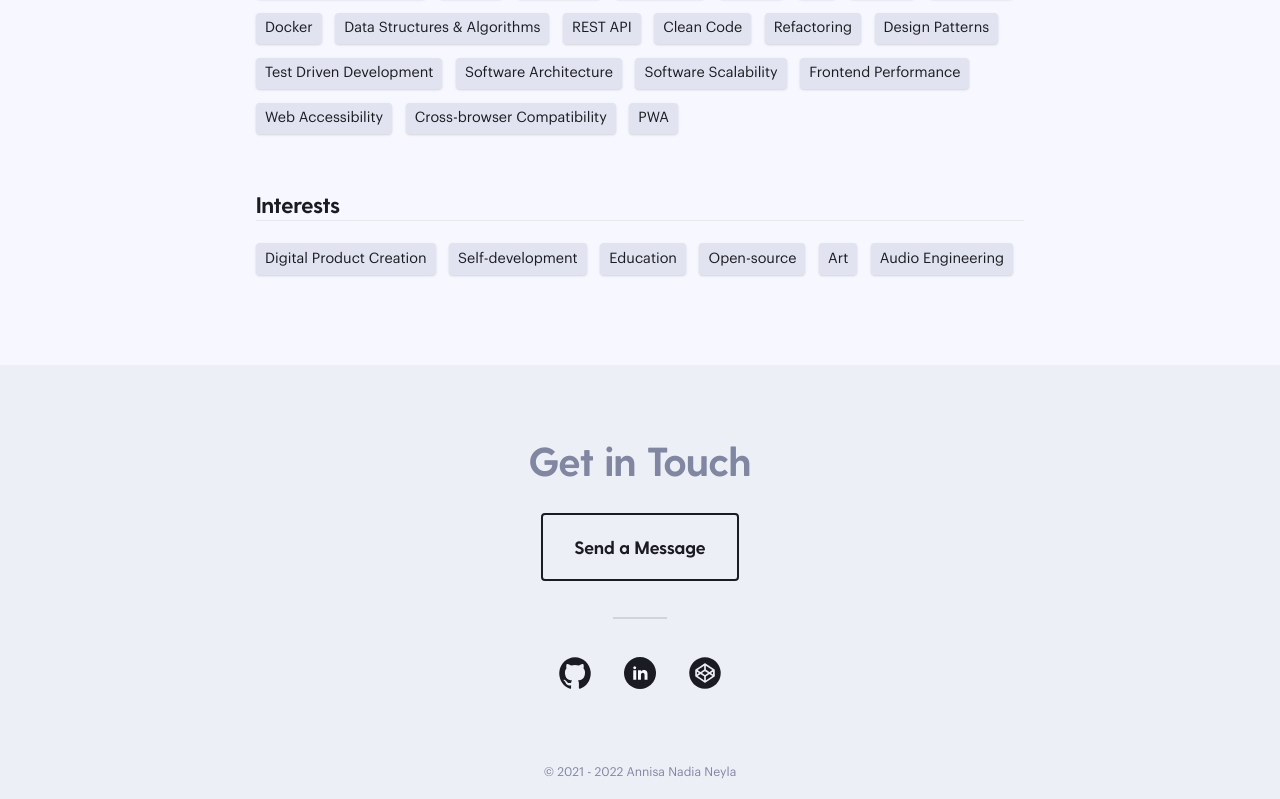
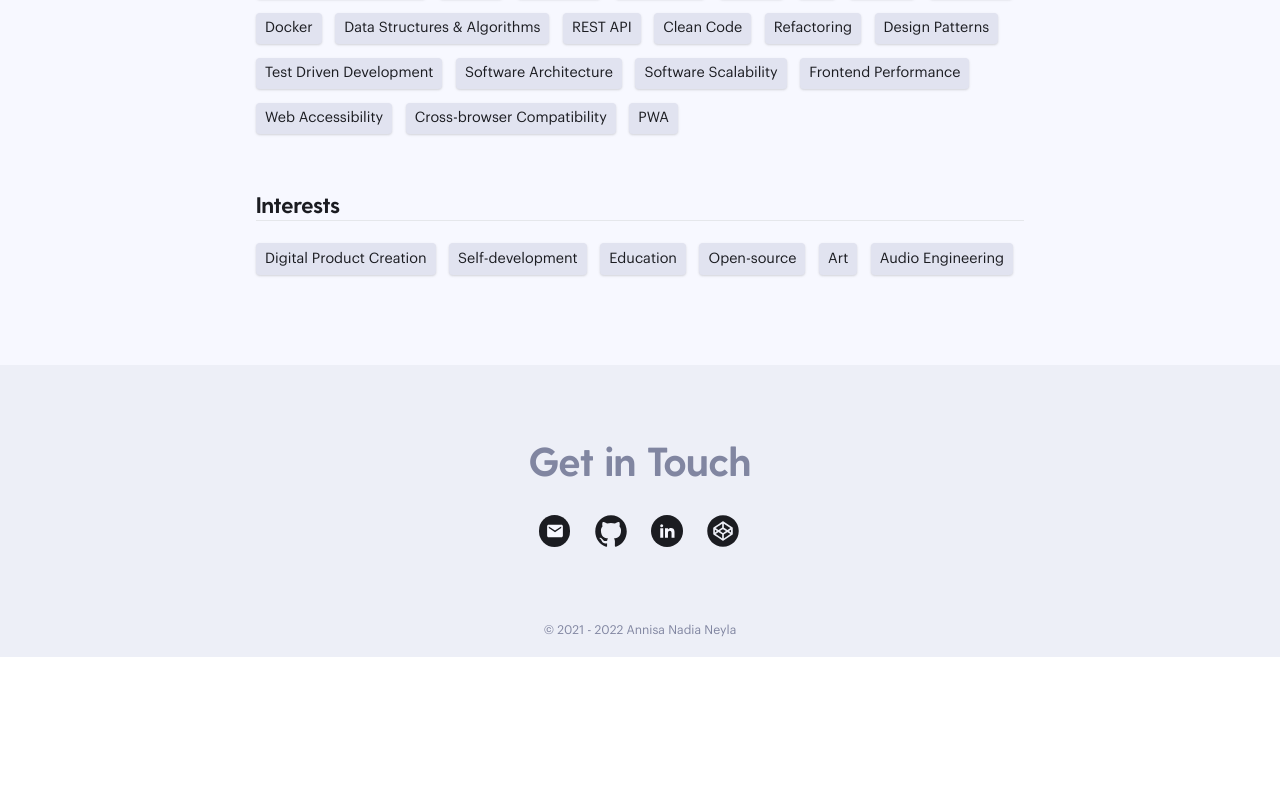
Before and after one commit to nadiannis/nadiannis-site, a Next.js app: page /about in a window 1280 px wide. Shown: the part 1108-1907 px from the top of the page. After the commit the page ends 1765 px from the top, so only its background shows below. Built offline with nearby package versions, Linux system fonts and the light colour scheme.

Commit message:
feat: modify footer & social links

```diff
--- a/components/layouts/Footer.js
+++ b/components/layouts/Footer.js
@@ -1,16 +1,11 @@
 import Container from '@/components/ui/Container';
 import SocialLinkList from '@/components/ui/SocialLinkList';
-import Button from '@/components/ui/Button';
 
 export default function Footer() {
   return (
     <footer className="text-center bg-shade1 text-secondary pt-16 pb-20 mdplus:pb-4">
       <Container>
         <h2 className="text-4xl mb-7">Get in Touch</h2>
-        <Button link="/contact-me" className="btn-ghost mb-8">
-          Send a Message
-        </Button>
-        <hr className="w-12 mx-auto border border-gray-300 dark:border-gray-600 mb-8" />
         <SocialLinkList />
         <span className="block text-xs mt-16">
           &copy; 2021 - {new Date().getFullYear()} Annisa Nadia Neyla
--- a/components/ui/SocialLink.js
+++ b/components/ui/SocialLink.js
@@ -1,6 +1,6 @@
 export default function SocialLink({ children, link }) {
   return (
-    <div className="mx-3.5">
+    <div>
       <a href={link} target="_blank" rel="noreferrer">
         {children}
       </a>
--- a/components/ui/SocialLinkList.js
+++ b/components/ui/SocialLinkList.js
@@ -1,22 +1,55 @@
-import { IoLogoGithub, IoLogoCodepen } from 'react-icons/io';
+import { IoMdMail, IoLogoGithub, IoLogoCodepen } from 'react-icons/io';
 import { RiLinkedinFill } from 'react-icons/ri';
 
 import SocialLink from './SocialLink';
 
+const socials = [
+  {
+    id: 'email',
+    url: 'mailto:annisanadianeyla@gmail.com',
+    icon: IoMdMail,
+    hasBackground: true,
+  },
+  {
+    id: 'github',
+    url: 'https://github.com/nadiannis',
+    icon: IoLogoGithub,
+    hasBackground: false,
+  },
+  {
+    id: 'linkedin',
+    url: 'https://www.linkedin.com/in/nadiannis',
+    icon: RiLinkedinFill,
+    hasBackground: true,
+  },
+  {
+    id: 'codepen',
+    url: 'https://codepen.io/nadiannis',
+    icon: IoLogoCodepen,
+    hasBackground: false,
+  },
+];
+
 export default function SocialLinkList() {
   return (
-    <div className="flex justify-center items-center">
-      <SocialLink link="https://github.com/nadiannis">
-        <IoLogoGithub className="text-main w-8 h-8 hover:text-secondary active:text-secondary" />
-      </SocialLink>
-      <SocialLink link="https://www.linkedin.com/in/nadiannis">
-        <span className="flex items-center justify-center bg-main hover:bg-secondary active:bg-secondary w-7 h-7 rounded-full">
-          <RiLinkedinFill className="text-baseColor w-4 h-4" />
-        </span>
-      </SocialLink>
-      <SocialLink link="https://codepen.io/nadiannis">
-        <IoLogoCodepen className="text-main w-8 h-8 hover:text-secondary active:text-secondary" />
-      </SocialLink>
+    <div className="flex justify-center items-center gap-x-5">
+      {socials.map((social) => {
+        if (!social.hasBackground) {
+          return (
+            <SocialLink key={social.id} link={social.url}>
+              <social.icon className="text-main w-8 h-8 hover:text-secondary active:text-secondary" />
+            </SocialLink>
+          );
+        }
+
+        return (
+          <SocialLink key={social.id} link={social.url}>
+            <span className="flex items-center justify-center bg-main hover:bg-secondary active:bg-secondary w-7 h-7 rounded-full">
+              <social.icon className="text-baseColor w-4 h-4" />
+            </span>
+          </SocialLink>
+        );
+      })}
     </div>
   );
 }
```
